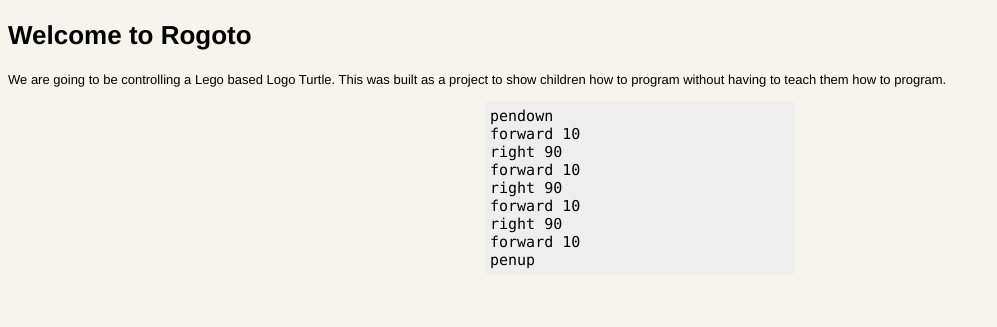
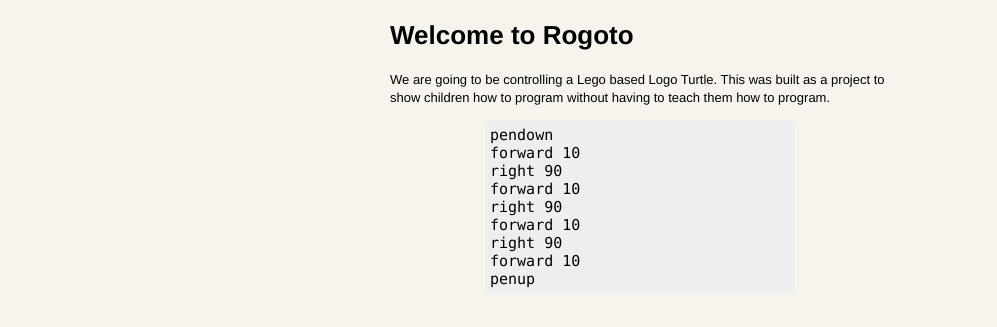
Before and after one commit to AutomatedTester/rogoto-http, a Flask app: page / in a window 1280 px wide. Shown: the top 327 px of the page, without its empty margins (0-997 px from the left). Run offline with Flask 2, Linux system fonts and the light colour scheme.

Commit message:
Style the landing page to match that of the logo page

```diff
--- a/app/static/css/index.css
+++ b/app/static/css/index.css
@@ -23,6 +23,11 @@ canvas {
     border: solid;
 }
 
+.container {
+    margin: auto;
+    width: 500px;
+}
+
 .lineUp {
     width: 400px;
 }
--- a/app/templates/index.html
+++ b/app/templates/index.html
@@ -5,6 +5,7 @@
     <link rel="stylesheet" type="text/css" href="static/css/index.css">
   </head>
   <body>
+    <div class='container'>
       <h1>Welcome to Rogoto</h1>
       <p>We are going to be controlling a Lego based Logo Turtle. This was built
         as a project to show children how to program without having to teach them
@@ -21,5 +22,6 @@
           forward 10 <br>
           penup <br>
         </code>
+    </div>
   </body>
 </html>
```
Lines whose indentation alone changed are shown as unchanged.
